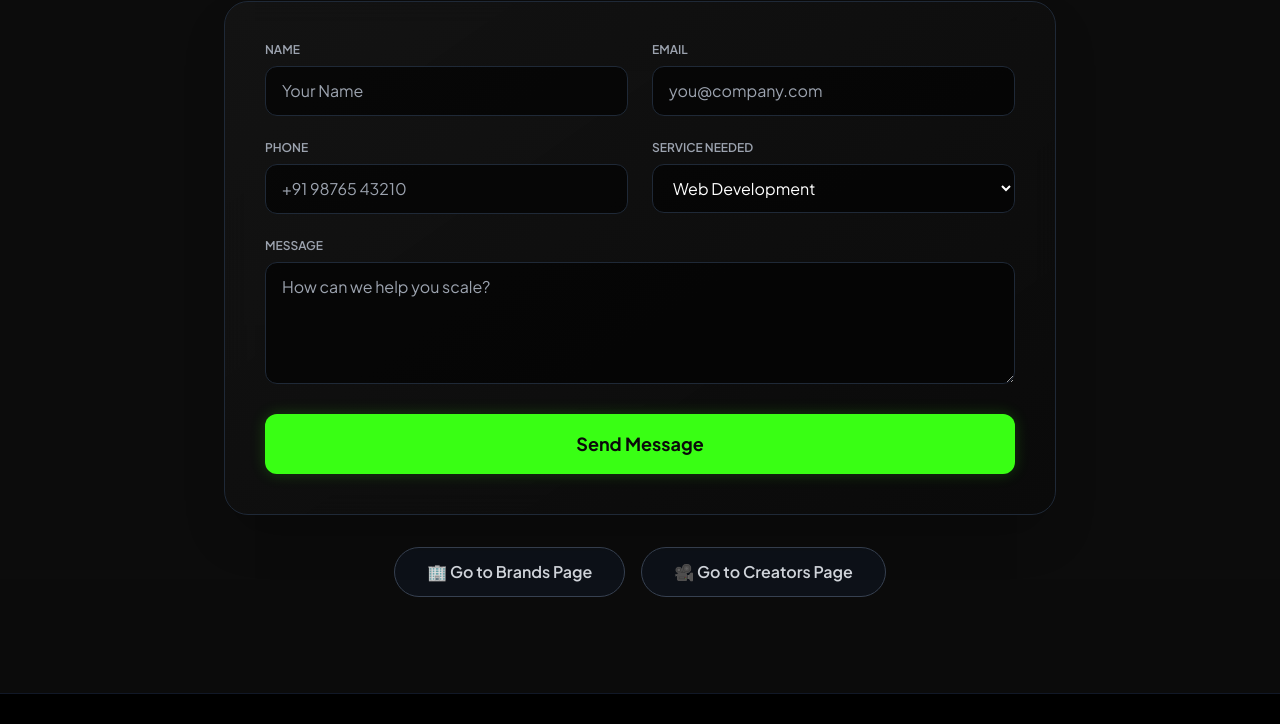
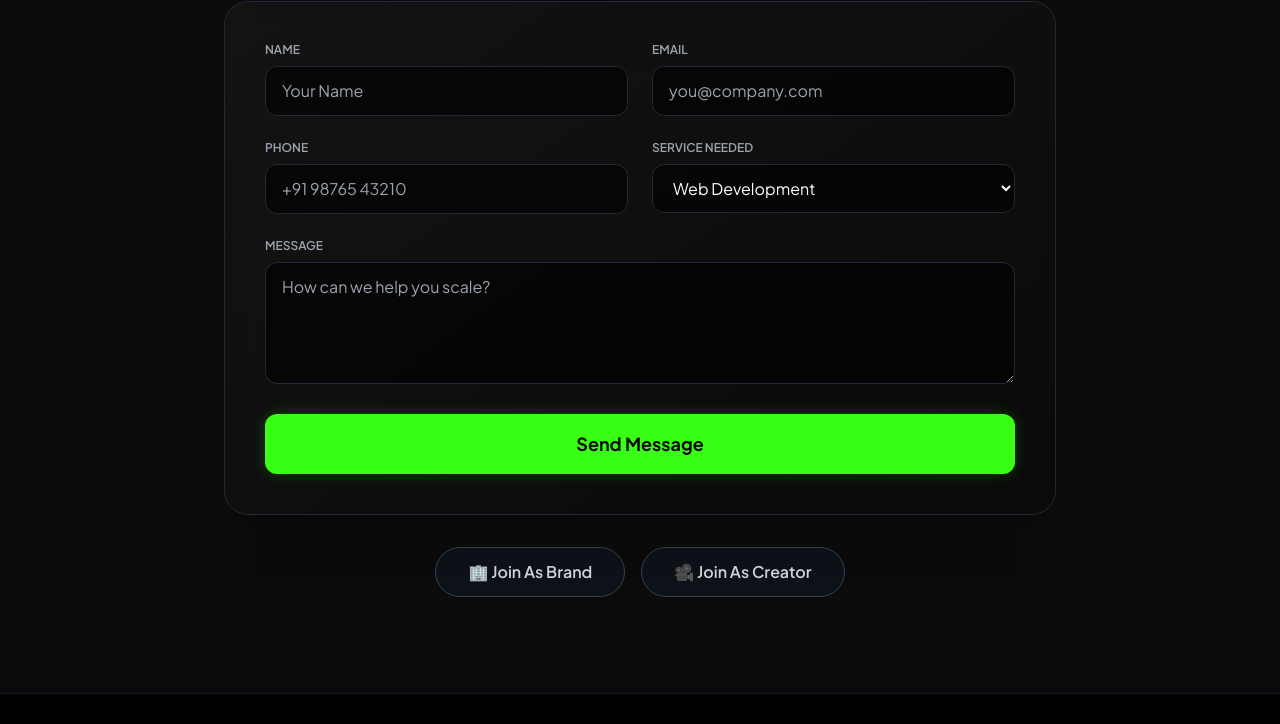
Before and after one commit to officia-avenoragency/AVENOR.AGENCY, a website: page index.html in a window 1280 px wide. Shown: the part 5010-5734 px from the top of the page. Drawn offline with nearby package versions, Linux system fonts and the light colour scheme.

Commit message:
Update index.html

```diff
--- a/index.html
+++ b/index.html
@@ -472,10 +472,10 @@
             <!-- Links to separate pages -->
             <div class="flex flex-col sm:flex-row justify-center gap-4 mt-8">
                 <a href="brand.html" class="px-8 py-3 rounded-full border border-gray-700 bg-gray-900/50 text-gray-300 hover:border-brand-accent hover:text-white transition-all text-center font-semibold flex items-center justify-center gap-2">
-                    🏢 Go to Brands Page
+                    🏢 Join As Brand
                 </a>
                 <a href="creator.html" class="px-8 py-3 rounded-full border border-gray-700 bg-gray-900/50 text-gray-300 hover:border-purple-400 hover:text-white transition-all text-center font-semibold flex items-center justify-center gap-2">
-                    🎥 Go to Creators Page
+                    🎥 Join As Creator
                 </a>
             </div>
         </div>
```
